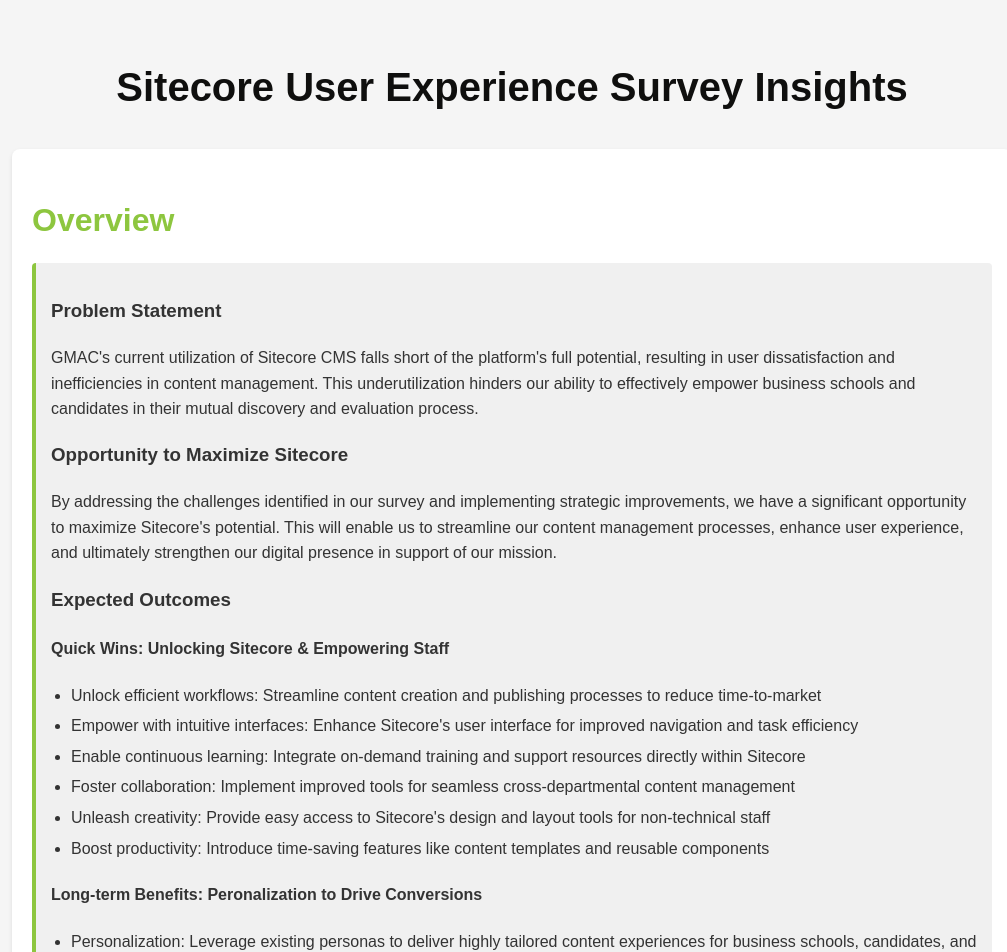
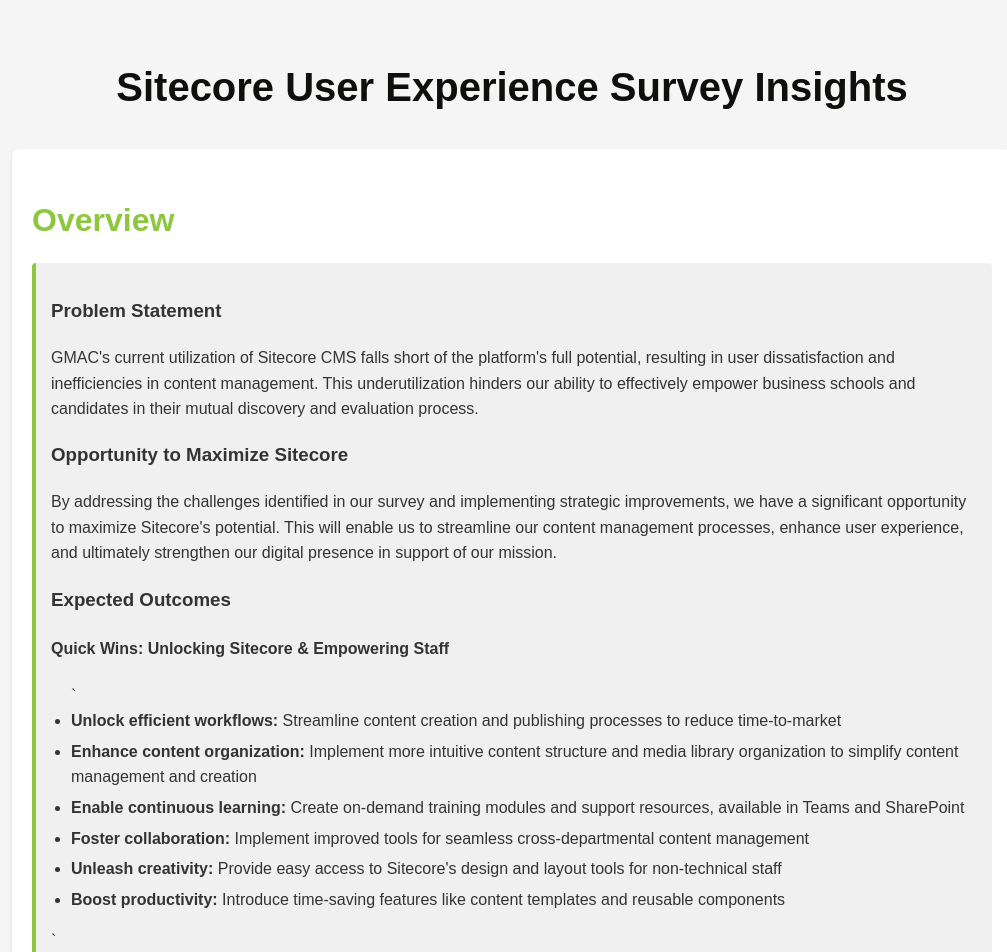
Before and after one commit to wlgrana/sitecoresurvey, a React (Create React App) app: page / in a window 1280 px wide. Shown: the top 952 px of the page, without its empty margins (128-1135 px from the left). Built offline with nearby package versions, Linux system fonts and the light colour scheme.

Commit message:
Update App.js

```diff
--- a/src/App.js
+++ b/src/App.js
@@ -206,14 +206,26 @@
         <h3>Expected Outcomes</h3>
         <div className="quick-wins">
           <h4>Quick Wins: Unlocking Sitecore & Empowering Staff</h4>
-          <ul>
-            <li>Unlock efficient workflows: Streamline content creation and publishing processes to reduce time-to-market</li>
-            <li>Empower with intuitive interfaces: Enhance Sitecore's user interface for improved navigation and task efficiency</li>
-            <li>Enable continuous learning: Integrate on-demand training and support resources directly within Sitecore</li>
-            <li>Foster collaboration: Implement improved tools for seamless cross-departmental content management</li>
-            <li>Unleash creativity: Provide easy access to Sitecore's design and layout tools for non-technical staff</li>
-            <li>Boost productivity: Introduce time-saving features like content templates and reusable components</li>
-          </ul>
+          <ul className="space-y-3 list-disc pl-5">
+`            <li>
+              <strong>Unlock efficient workflows:</strong> Streamline content creation and publishing processes to reduce time-to-market
+            </li>
+            <li>
+              <strong>Enhance content organization:</strong> Implement more intuitive content structure and media library organization to simplify content management and creation
+            </li>
+            <li>
+              <strong>Enable continuous learning:</strong> Create on-demand training modules and support resources, available in Teams and SharePoint
+            </li>
+            <li>
+              <strong>Foster collaboration:</strong> Implement improved tools for seamless cross-departmental content management
+            </li>
+            <li>
+              <strong>Unleash creativity:</strong> Provide easy access to Sitecore's design and layout tools for non-technical staff
+            </li>
+            <li>
+              <strong>Boost productivity:</strong> Introduce time-saving features like content templates and reusable components
+            </li>
+          </ul>`
         </div>
         <div className="long-term-benefits">
           <h4>Long-term Benefits: Peronalization to Drive Conversions </h4>
@@ -456,7 +468,7 @@
             </ul>
             <strong>Create a Detailed Project Plan:</strong> Develop a comprehensive project plan with specific dates and milestones. Key components include:
             <ul className="list-disc pl-6 mt-2">
-              <li>Deetailed timeline for each phase of the optimization process</li>
+              <li>Detailed timeline for each phase of the optimization process</li>
               <li>Specific tasks and subtasks with assigned responsibilities</li>
               <li>Key deliverables and their due dates</li>
             </ul>
```
